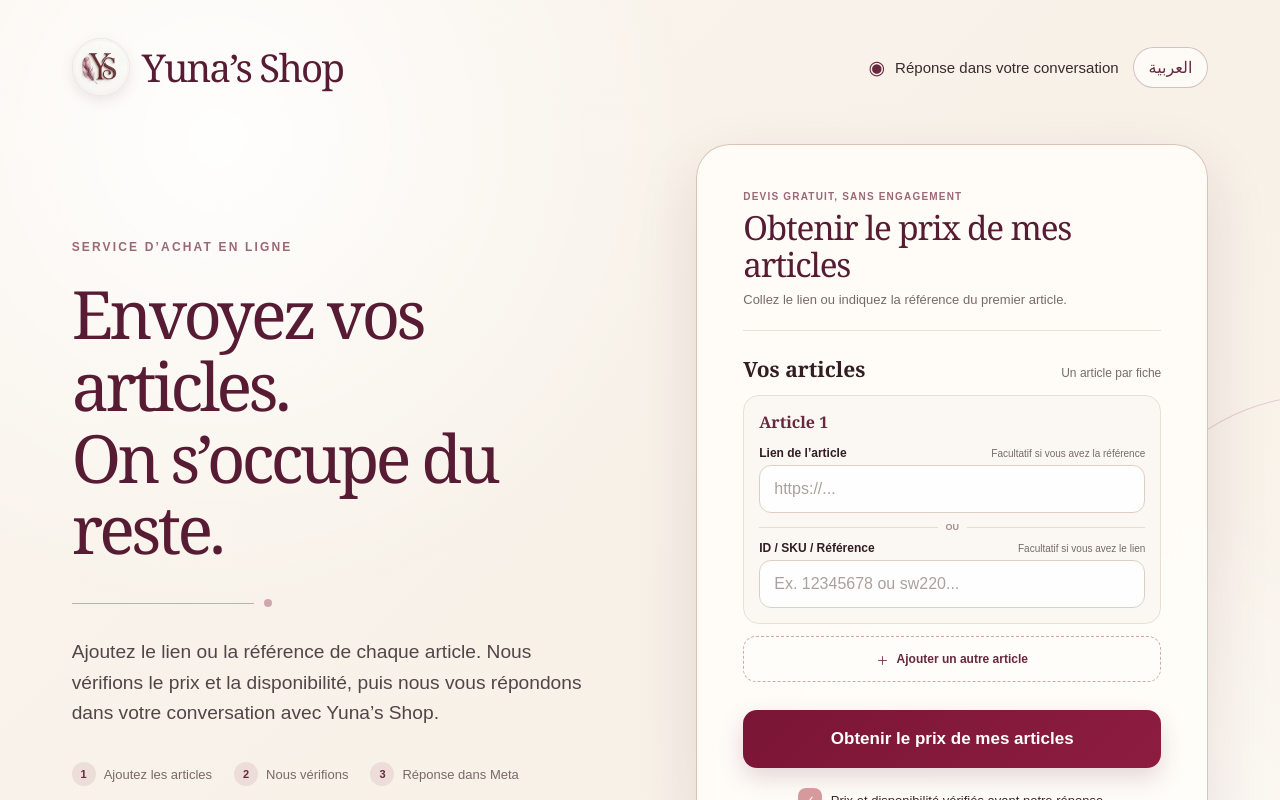
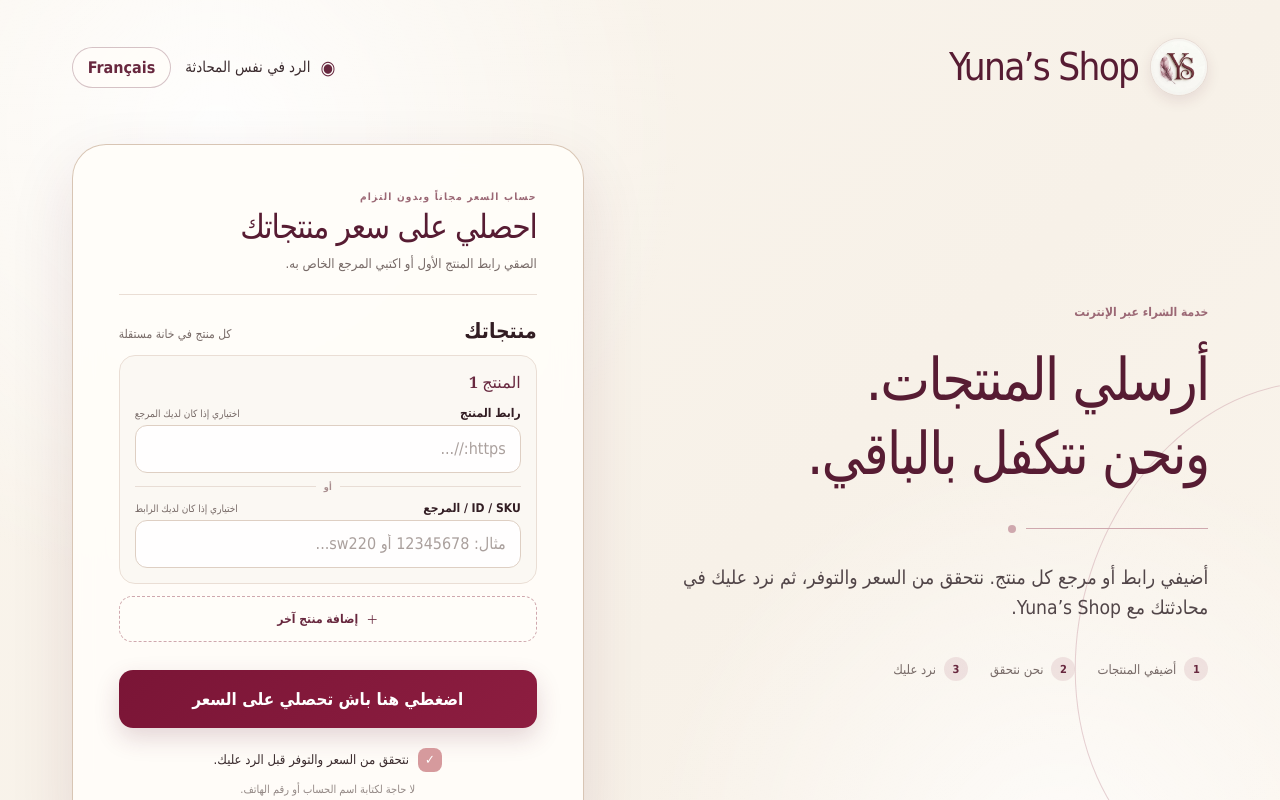
Before and after one commit to sara20ziane/yunas-shop-store, a React (Vite) app: page / in a window 1280 px wide. Shown: the top 800 px of the page. Built offline with nearby package versions, Linux system fonts and the light colour scheme; no server answers.

Commit message:
Open public form in Arabic by default

```diff
--- a/src/App.jsx
+++ b/src/App.jsx
@@ -230,7 +230,7 @@ function getConversationReference(pathname) {
 }
 
 function RequestForm({ conversationReference = "", invalidConversationLink = false }) {
-  const [locale, setLocale] = useState("fr");
+  const [locale, setLocale] = useState("ar");
   const [products, setProducts] = useState([{ ...EMPTY_PRODUCT }]);
   const [website, setWebsite] = useState("");
   const [status, setStatus] = useState("idle");
```
